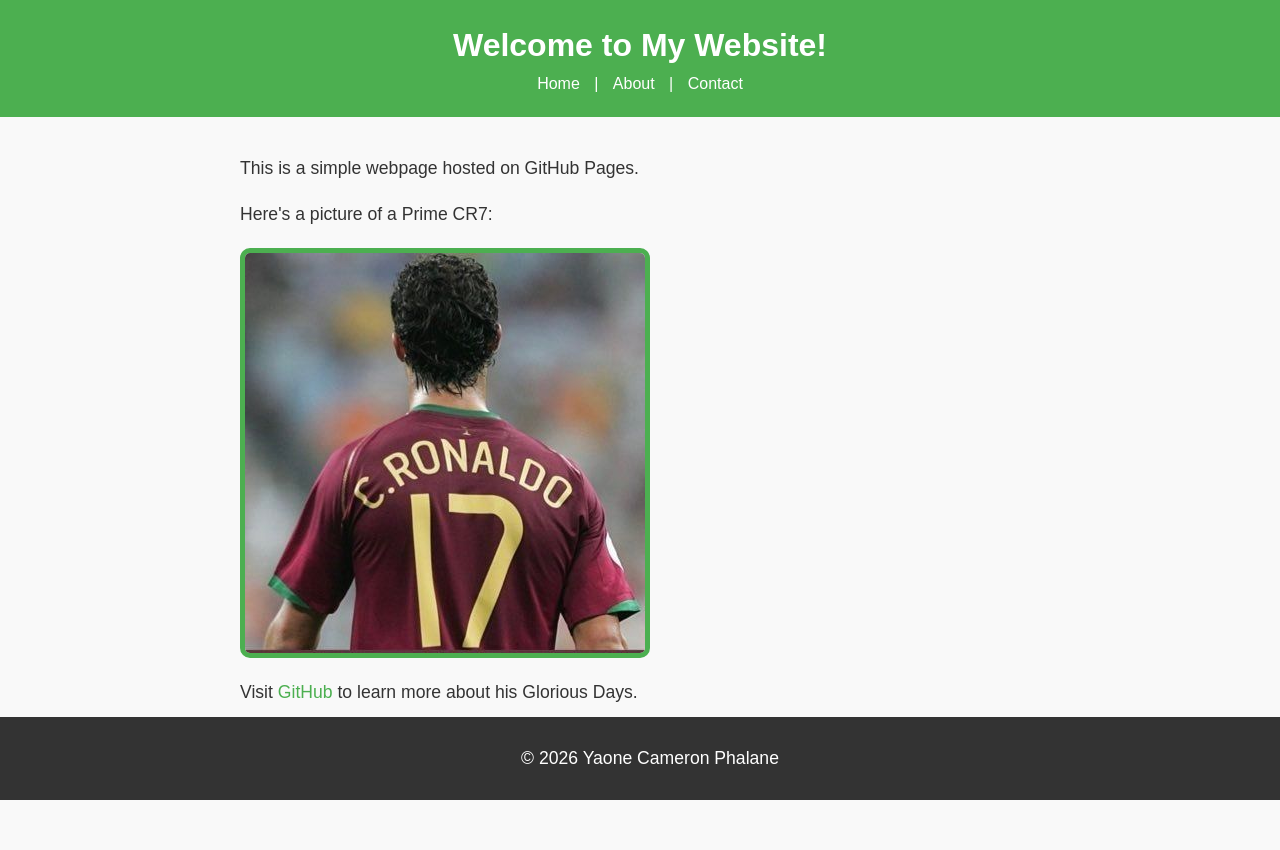
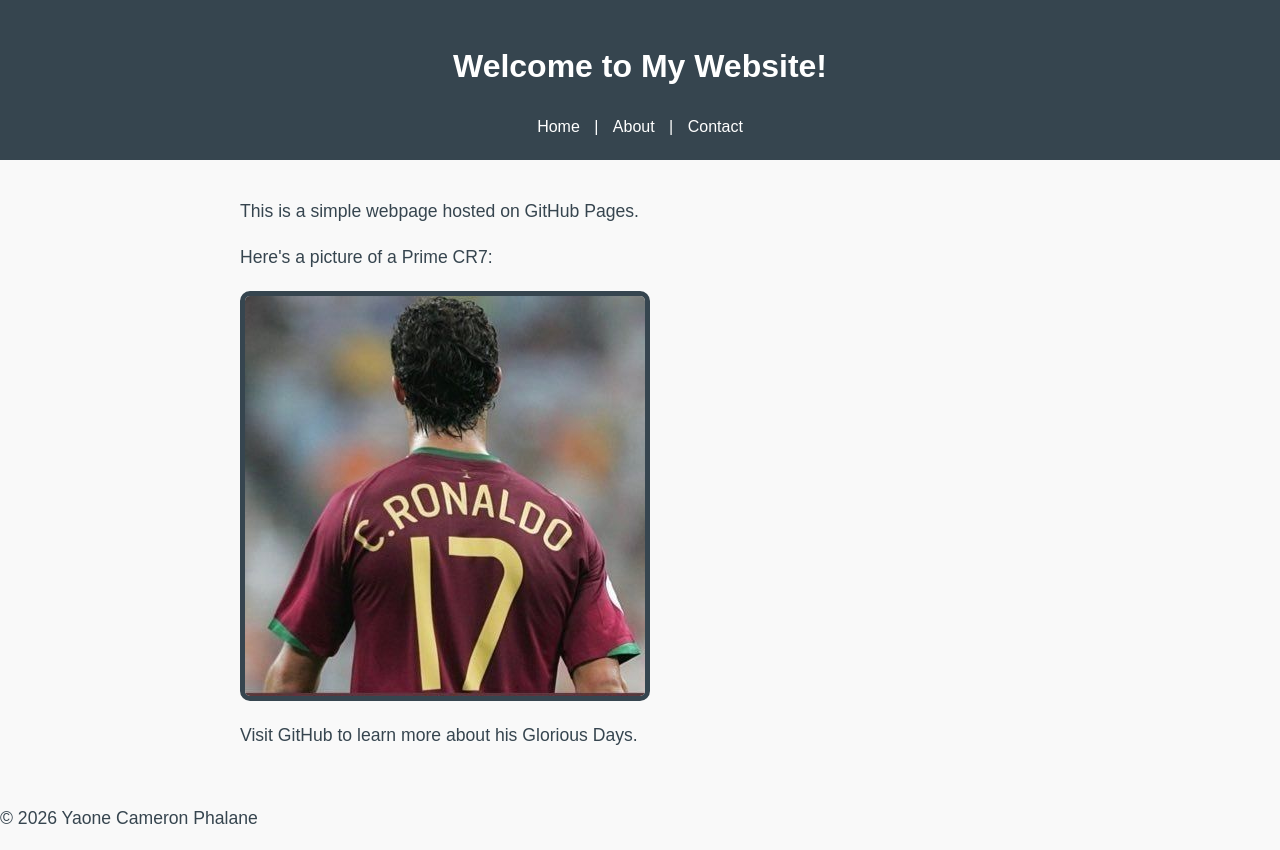
Before and after one commit to yaonephalane-web/yaonephalane-web, a plain HTML site: page index.html in a window 1280 px wide. Before the commit the page ends 800 px from the top, so only its background shows below. Drawn offline with Linux system fonts and the light colour scheme.

Commit message:
Added CSS3 styling to the website

```diff
--- a/styles.css
+++ b/styles.css
@@ -1,6 +1,6 @@
 body {
     font-family: Arial, sans-serif;
-    color: #333;
+    color: #36454F;
     background-color: #f9f9f9;
     margin: 0;
     padding: 0;
@@ -8,14 +8,10 @@ body {
 }
 
 header {
-    background-color: #4CAF50;
+    background-color: #36454F;
     color: white;
     padding: 20px;
     text-align: center;
-}
-
-header h1 {
-    margin: 0;
 }
 
 nav a {
@@ -34,11 +30,13 @@ main {
     margin: 0 auto;
 }
 
-main img {
+img {
     max-width: 100%;
     height: auto;
     display: block;
     margin: 20px 0;
+    border: 5px solid #36454F;
+    border-radius: 10px;
 }
 
 p {
@@ -46,30 +44,9 @@ p {
 }
 
 a {
-    color: #4CAF50;
+    color: #36454F;
     text-decoration: none;
 }
 
 a:hover {
-    text-decoration: underline;
-}
-
-img {
-    border: 5px solid #4CAF50;
-    border-radius: 10px;
-}
-
-main a[href^="mailto:"] {
-    color: #ff5722;
-    font-weight: bold;
-}
-
-footer {
-    background-color: #333;
-    color: white;
-    text-align: center;
-    padding: 10px;
-    position: fixed;
-    bottom: 0;
-    width: 100%;
-}
+    text-d
```
